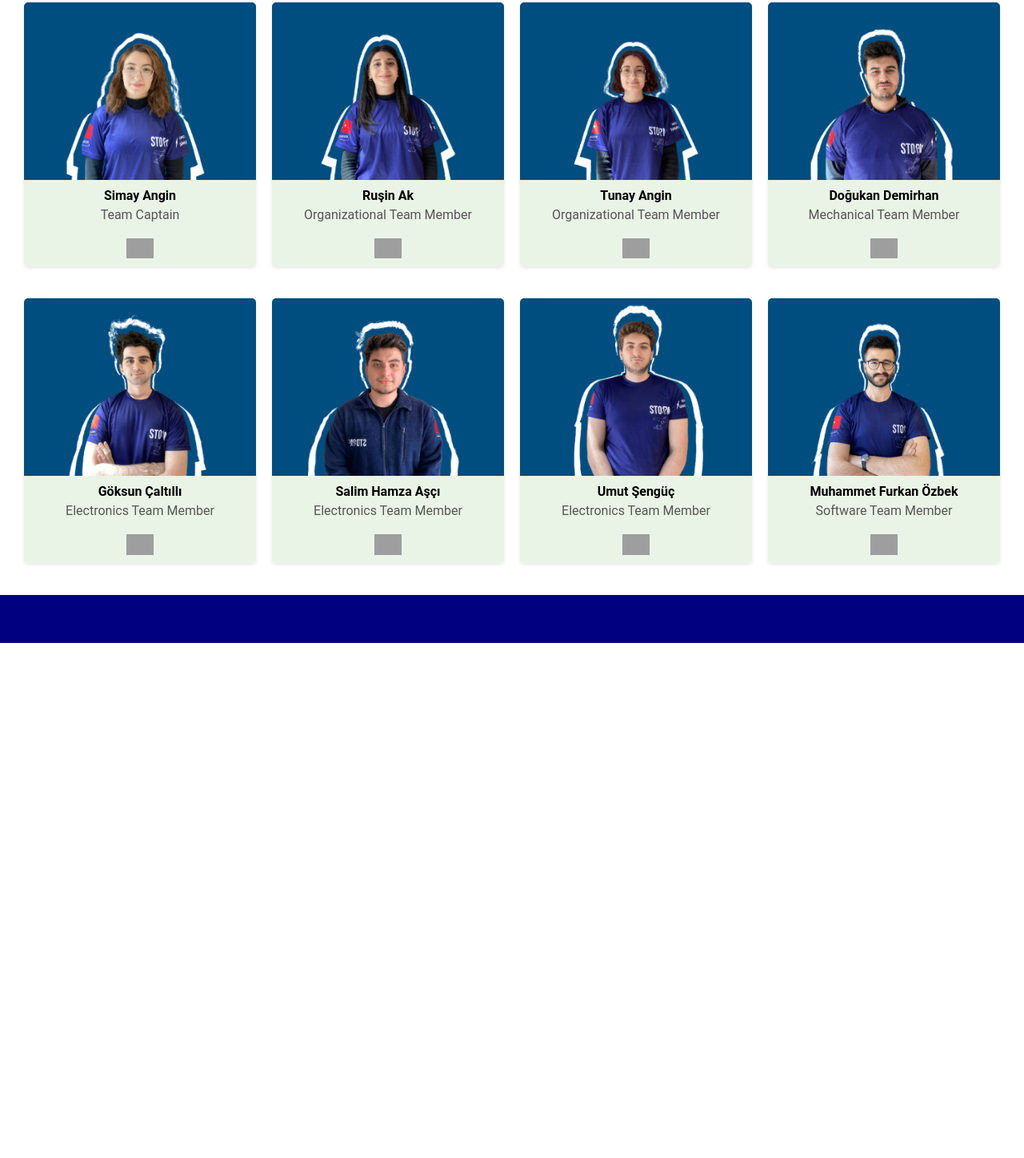
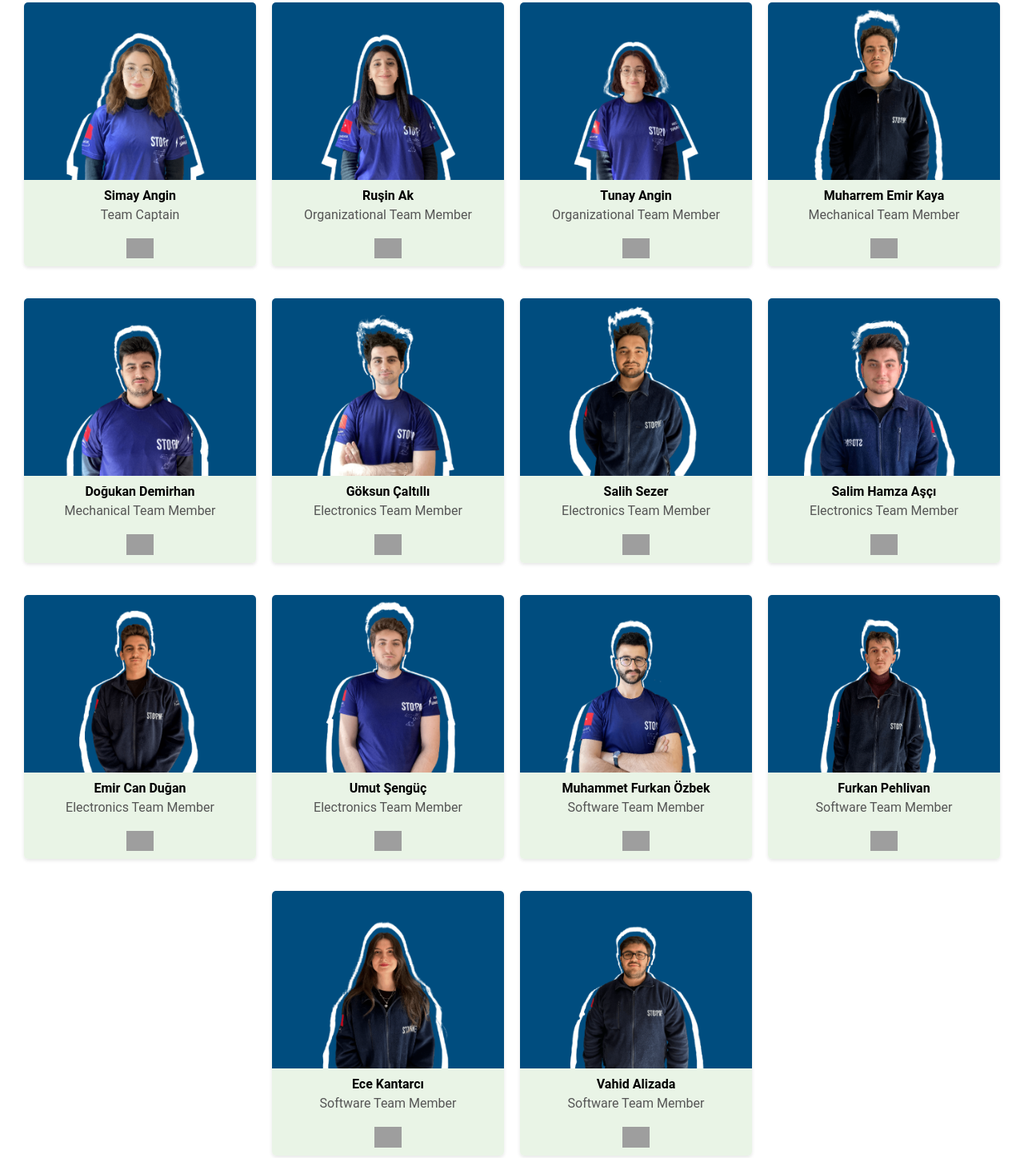
Before and after one commit to protoss70/KOU-STORM-Web, a plain HTML site: page team.html in a window 1280 px wide. Shown: the part 97-1545 px from the top of the page at 80% size. Before the commit the page ends 901 px from the top, so only its background shows below. Drawn offline with Linux system fonts and the light colour scheme; grey boxes are pictures that could not be loaded.

Commit message:
New Teammates Update

```diff
--- a/team.html
+++ b/team.html
@@ -76,6 +76,18 @@
         </div>
         <div class="member-card">
             <div class="image-container">
+                <img src="./assets/Muharrem-Emir.png" alt="Member 4">
+            </div>
+            <div class="member-info">
+                <div class="member-name">Muharrem Emir Kaya</div>
+                <div class="member-role member-mechanics">Mechanical Team Member</div>
+                <div class="linkedin-container">
+                    <a href="https://www.linkedin.com/in/muharrem-emir-kaya/" target="_blank"><img class="linkedin-logo" src="https://upload.wikimedia.org/wikipedia/commons/c/ca/LinkedIn_logo_initials.png" alt="LinkedIn"></a>
+                </div>
+            </div>
+        </div>
+        <div class="member-card">
+            <div class="image-container">
                 <img src="./assets/umut.png" alt="Member 4">
             </div>
             <div class="member-info">
@@ -100,6 +112,18 @@
         </div>
         <div class="member-card">
             <div class="image-container">
+                <img src="./assets/salih-sezer.png" alt="Member 5">
+            </div>
+            <div class="member-info">
+                <div class="member-name">Salih Sezer</div>
+                <div class="member-role member-electronics">Electronics Team Member</div>
+                <div class="linkedin-container">
+                    <a href="https://www.linkedin.com/in/salih-sezer-471b27289/" target="_blank"><img class="linkedin-logo" src="https://upload.wikimedia.org/wikipedia/commons/c/ca/LinkedIn_logo_initials.png" alt="LinkedIn"></a>
+                </div>
+            </div>
+        </div>
+        <div class="member-card">
+            <div class="image-container">
                 <img src="./assets/Hamza.png" alt="Member 6">
             </div>
             <div class="member-info">
@@ -107,6 +131,18 @@
                 <div class="member-role member-electronics">Electronics Team Member</div>
                 <div class="linkedin-container">
                     <a href="https://www.linkedin.com/in/salim-hamza-a%C5%9F%C3%A7%C4%B1-067912212/" target="_blank"><img class="linkedin-logo" src="https://upload.wikimedia.org/wikipedia/commons/c/ca/LinkedIn_logo_initials.png" alt="LinkedIn"></a>
+                </div>
+            </div>
+        </div>
+        <div class="member-card">
+            <div class="image-container">
+                <img src="./assets/Emircan.png" alt="Member 6">
+            </div>
+            <div class="member-info">
+                <div class="member-name">Emir Can Duğan</div>
+                <div class="member-role member-electronics">Electronics Team Member</div>
+                <div class="linkedin-container">
+                    <a href="https://www.linkedin.com/in/emir-can-du%C4%9Fan-05728a254/" target="_blank"><img class="linkedin-logo" src="https://upload.wikimedia.org/wikipedia/commons/c/ca/LinkedIn_logo_initials.png" alt="LinkedIn"></a>
                 </div>
             </div>
         </div>
@@ -132,6 +168,45 @@
                 <div class="member-role member-software">Software Team Member</div>
                 <div class="linkedin-container">
                     <a href="https://www.linkedin.com/in/furrkanozbek/" target="_blank"><img class="linkedin-logo" src="https://upload.wikimedia.org/wikipedia/commons/c/ca/LinkedIn_logo_initials.png" alt="LinkedIn"></a>
+                </div>
+            </div>
+        </div>
+
+        <div class="member-card">
+            <div class="image-container">
+                <img src="./assets/FurkanPehlivan.png" alt="Member 7">
+            </div>
+            <div class="member-info">
+                <div class="member-name">Furkan Pehlivan</div>
+                <div class="member-role member-software">Software Team Member</div>
+                <div class="linkedin-container">
+                    <a href="https://www.linkedin.com/in/furkanphlv/" target="_blank"><img class="linkedin-logo" src="https://upload.wikimedia.org/wikipedia/commons/c/ca/LinkedIn_logo_initials.png" alt="LinkedIn"></a>
+                </div>
+            </div>
+        </div>
+
+        <div class="member-card">
+            <div class="image-container">
+                <img src="./assets/Ece.png" alt="Member 7">
+            </div>
+            <div class="member-info">
+                <div class="member-name">Ece Kantarcı</div>
+                <div class="member-role member-software">Software Team Member</div>
+                <div class="linkedin-container">
+                    <a href="https://www.linkedin.com/in/ecekantarci/" target="_blank"><img class="linkedin-logo" src="https://upload.wikimedia.org/wikipedia/commons/c/ca/LinkedIn_logo_initials.png" alt="LinkedIn"></a>
+                </div>
+            </div>
+        </div>
+
+        <div class="member-card">
+            <div class="image-container">
+                <img src="./assets/Vahidpng.png" alt="Member 7">
+            </div>
+            <div class="member-info">
+                <div class="member-name">Vahid Alizada</div>
+                <div class="member-role member-software">Software Team Member</div>
+                <div class="linkedin-container">
+                    <a href="https://www.linkedin.com/in/vahidalizada/" target="_blank"><img class="linkedin-logo" src="https://upload.wikimedia.org/wikipedia/commons/c/ca/LinkedIn_logo_initials.png" alt="LinkedIn"></a>
                 </div>
             </div>
         </div>
```
Also changed, not shown: assets/Ece.png (added), assets/Emircan.png (added), assets/FurkanPehlivan.png (added), assets/Muharrem-Emir.png (added), assets/Vahidpng.png (added), assets/salih-sezer.png (added).
